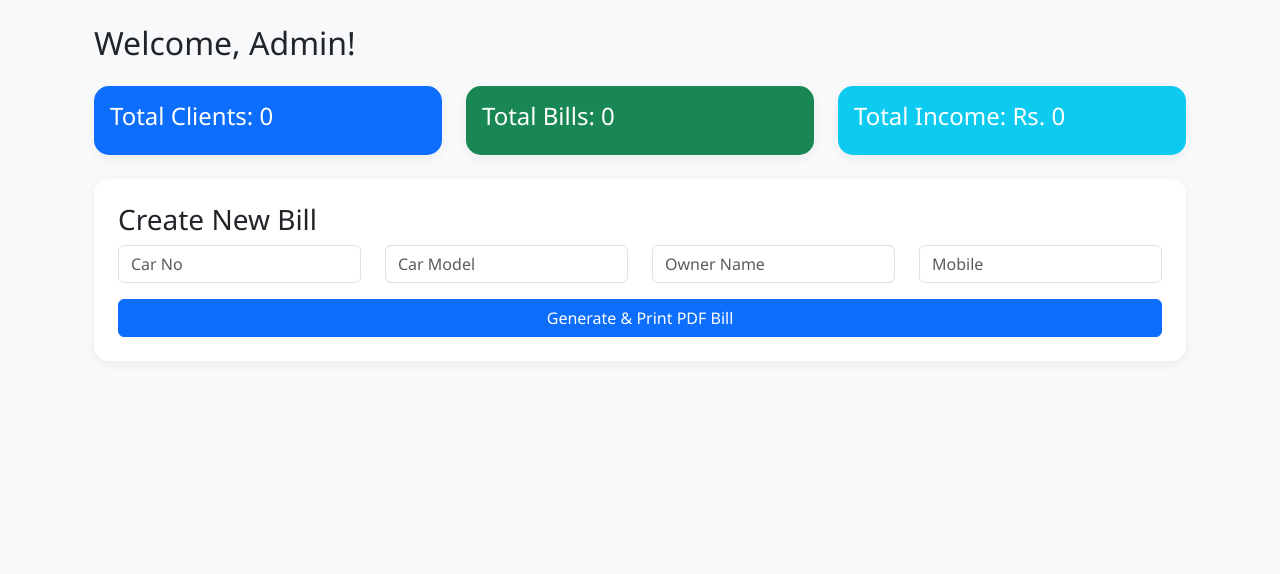
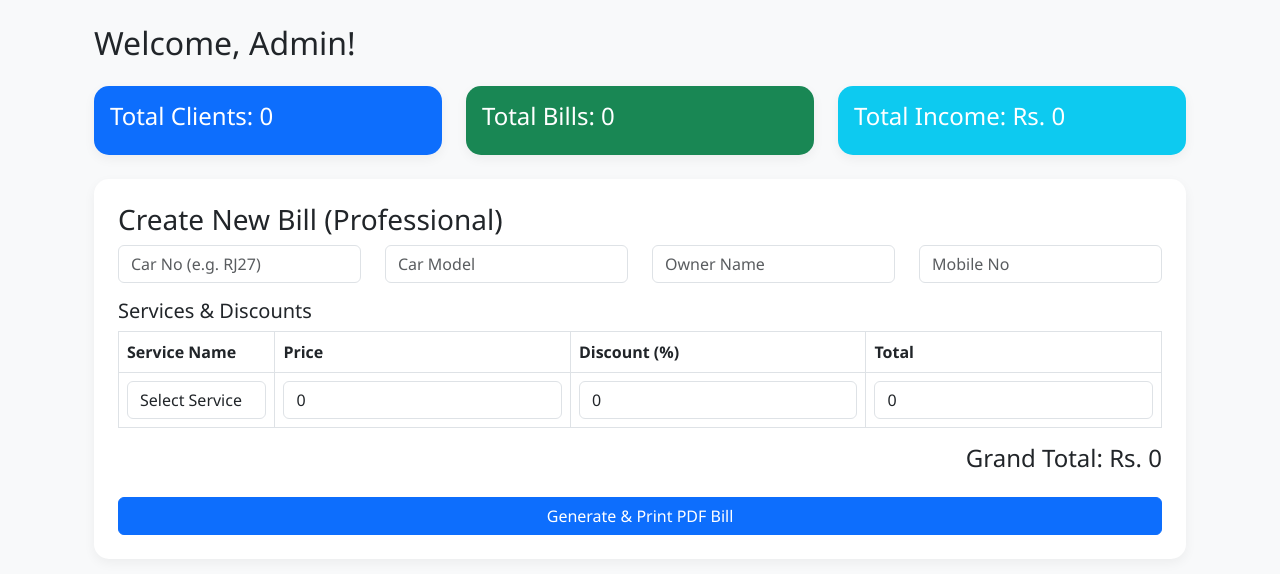
Before and after one commit to Manish123321316/my-garage-app, a Flask app: page / in a window 1280 px wide. Shown: the part 56-630 px from the top of the page. Run offline with Flask 3, Linux system fonts and the light colour scheme; a user stored in the database is signed in.

Commit message:
Update index.html

```diff
--- a/templates/index.html
+++ b/templates/index.html
@@ -32,14 +32,44 @@
     {% endif %}
 
     <div class="card mt-4 p-4">
-        <h3>Create New Bill</h3>
+    <h3>Create New Bill (Professional)</h3>
     <form action="/generate_bill" method="POST">
-            <div class="row">
-                <div class="col-md-3"><input type="text" name="car_no" placeholder="Car No" class="form-control" required></div>
+        <div class="row mb-3">
+            <div class="col-md-3"><input type="text" name="car_no" placeholder="Car No (e.g. RJ27)" class="form-control" required></div>
             <div class="col-md-3"><input type="text" name="car_model" placeholder="Car Model" class="form-control"></div>
             <div class="col-md-3"><input type="text" name="owner" placeholder="Owner Name" class="form-control"></div>
-                <div class="col-md-3"><input type="text" name="mobile" placeholder="Mobile" class="form-control"></div>
+            <div class="col-md-3"><input type="text" name="mobile" placeholder="Mobile No" class="form-control"></div>
         </div>
+
+        <h5>Services & Discounts</h5>
+        <table class="table table-bordered" id="billTable">
+            <thead>
+                <tr>
+                    <th>Service Name</th>
+                    <th>Price</th>
+                    <th>Discount (%)</th>
+                    <th>Total</th>
+                </tr>
+            </thead>
+            <tbody>
+                <tr>
+                    <td>
+                        <select name="service_names[]" class="form-control">
+                            <option value="Select">Select Service</option>
+                            {% for s in services %}
+                            <option value="{{ s.name }}">{{ s.name }}</option>
+                            {% endfor %}
+                        </select>
+                    </td>
+                    <td><input type="number" name="service_prices[]" class="form-control" value="0"></td>
+                    <td><input type="number" name="service_discs[]" class="form-control" value="0"></td>
+                    <td><input type="number" name="service_totals[]" class="form-control" value="0" readonly></td>
+                </tr>
+            </tbody>
+        </table>
+
+        <input type="hidden" name="grand_total_val" id="grand_total_val" value="0">
+        <h4 class="text-end">Grand Total: Rs. <span id="display_total">0</span></h4>
         <button type="submit" class="btn btn-primary mt-3 w-100">Generate & Print PDF Bill</button>
     </form>
 </div>
```
Lines whose indentation alone changed are shown as unchanged.
